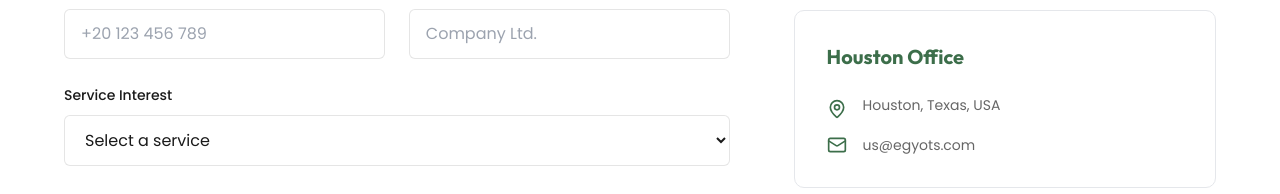
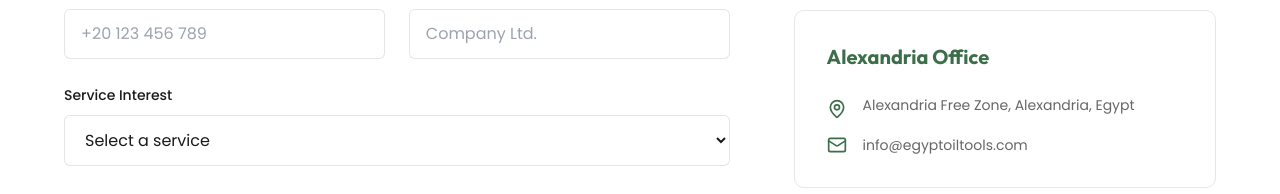
Before and after one commit to tamirelabi/egyots, a Next.js app: page /contact in a window 1280 px wide. Shown: the part 741-935 px from the top of the page. Built offline with nearby package versions, Linux system fonts and the light colour scheme.

Commit message:
Update contact information for Alexandria office

```diff
--- a/app/contact/page.tsx
+++ b/app/contact/page.tsx
@@ -5,8 +5,8 @@ import ImageWithFallback from '@/components/figma/ImageWithFallback';
 import ContactForm from '@/components/ContactForm';
 
 export const metadata: Metadata = {
-  title: "Contact EGYOTS | Cairo & Houston Offices",
-  description: "Get in touch with EGYOTS engineering and sales teams. Main office in Cairo, Egypt. US operations in Houston, Texas.",
+  title: "Contact EGYOTS | Cairo & Alexandria Offices",
+  description: "Get in touch with EGYOTS engineering and sales teams. Head office in Cairo, Egypt. Manufacturing facility in Alexandria, Egypt.",
 };
 
 export default function ContactPage() {
@@ -64,15 +64,15 @@ export default function ContactPage() {
 
           <ScrollReveal direction="left" delay={0.2}>
             <div className="bg-white border border-black/8 rounded-[10px] p-8 space-y-6">
-              <h3 className="text-xl font-headline font-bold text-primary">Houston Office</h3>
+              <h3 className="text-xl font-headline font-bold text-primary">Alexandria Office</h3>
               <div className="space-y-4">
                 <div className="flex items-start space-x-4">
                   <MapPin className="text-primary shrink-0 mt-1" size={20} />
-                  <span className="text-muted text-sm">Houston, Texas, USA</span>
+                  <span className="text-muted text-sm">Alexandria Free Zone, Alexandria, Egypt</span>
                 </div>
                 <div className="flex items-center space-x-4">
                   <Mail className="text-primary shrink-0" size={20} />
-                  <span className="text-muted text-sm">us@egyots.com</span>
+                  <span className="text-muted text-sm">info@egyptoiltools.com</span>
                 </div>
               </div>
             </div>
```
